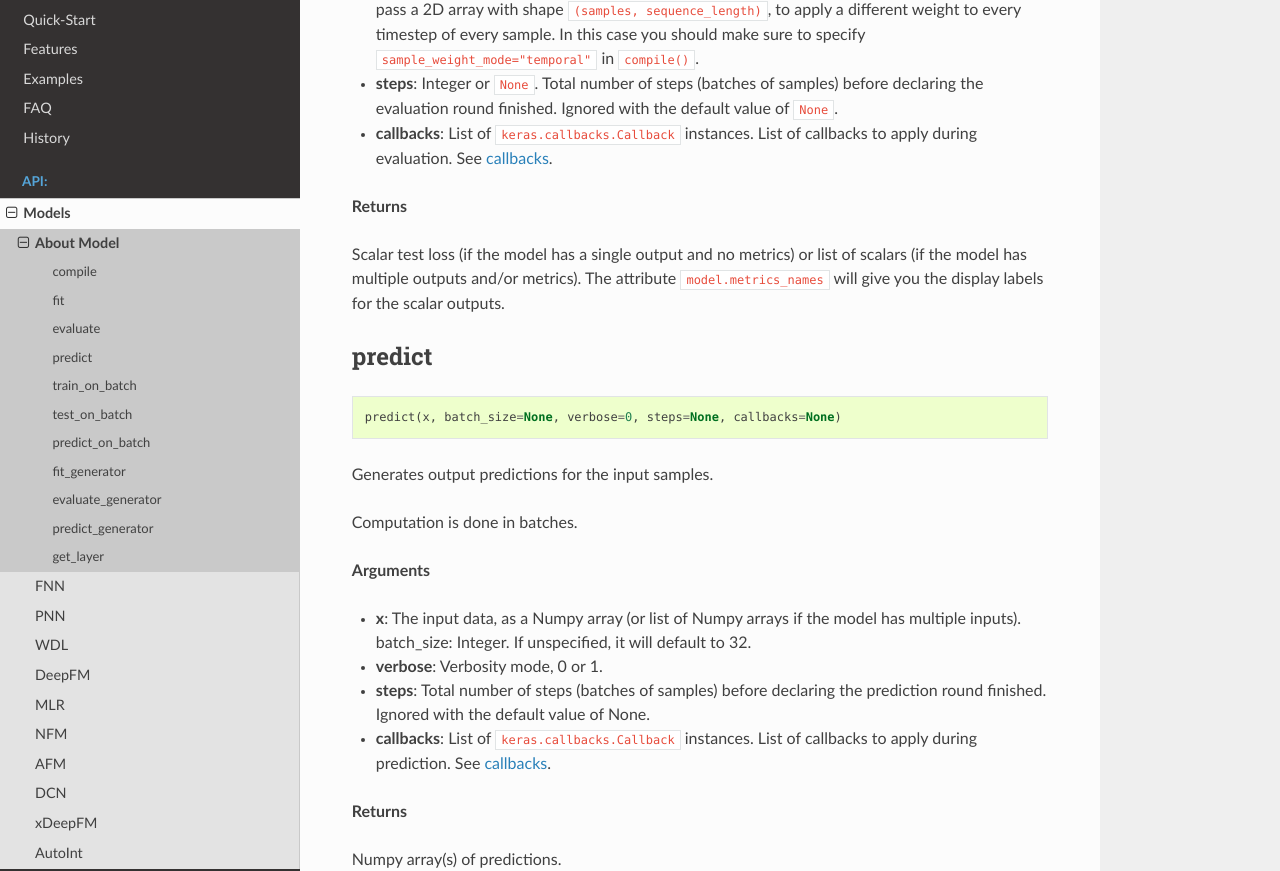
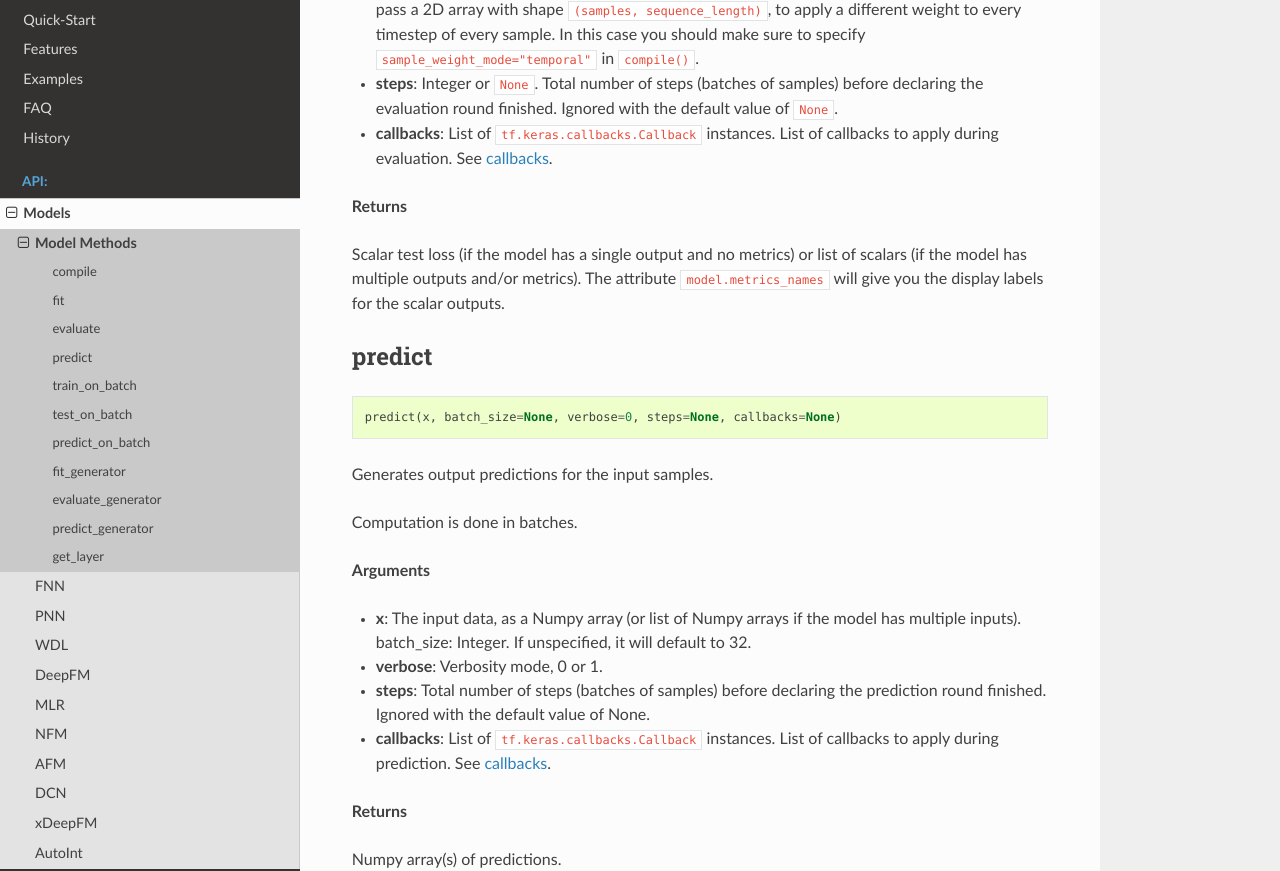
Before and after one commit to shenweichen/DeepCTR, a Sphinx documentation site: the page built from docs/source/Model_Methods.md, in a window 1280 px wide and 1400 px high, scrolled down 3187 px. Shown: the part 132-1003 px from the top of the window. Built offline with Sphinx 7.4.7 and the Read the Docs theme 2.0.0, drawn with Linux system fonts in a browser that asks for light colours; pages that are not in the unit, such as notebooks, are missing from menus; some of the changed text lies outside the part shown.

Commit message:
update docs

```diff
--- a/docs/source/About_model.md
+++ b/docs/source/Model_Methods.md
@@ -31,7 +31,7 @@ Trains the model for a given number of epochs (iterations on a dataset).
 - **batch_size**: Integer or `None`. Number of samples per gradient update. If unspecified, `batch_size` will default to 32.
 - **epochs**: Integer. Number of epochs to train the model. An epoch is an iteration over the entire `x` and `y` data provided. Note that in conjunction with `initial_epoch`, `epochs` is to be understood as "final epoch". The model is not trained for a number of iterations given by `epochs`, but merely until the epoch of index `epochs` is reached.
 - **verbose**: Integer. 0, 1, or 2. Verbosity mode. 0 = silent, 1 = progress bar, 2 = one line per epoch.
-- **callbacks**: List of `keras.callbacks.Callback` instances. List of callbacks to apply during training and validation (if ). See [callbacks](https://www.tensorflow.org/versions/r1.12/api_docs/python/tf/keras/callbacks).
+- **callbacks**: List of `tf.keras.callbacks.Callback` instances. List of callbacks to apply during training and validation (if ). See [callbacks](https://www.tensorflow.org/versions/r1.12/api_docs/python/tf/keras/callbacks).
 - **validation_split**: Float between 0 and 1. Fraction of the training data to be used as validation data. The model will set apart this fraction of the training data, will not train on it, and will evaluate the loss and any model metrics on this data at the end of each epoch. The validation data is selected from the last samples in the `x` and `y` data provided, before shuffling.
 validation_data: tuple `(x_val, y_val)` or tuple `(x_val, y_val, val_sample_weights)` on which to evaluate the loss and any model metrics at the end of each epoch. The model will not be trained on this data. `validation_data` will override `validation_split`.
 - **shuffle**: Boolean (whether to shuffle the training data before each epoch) or str (for 'batch'). 'batch' is a special option for dealing with the limitations of HDF5 data; it shuffles in batch-sized chunks. Has no effect when `steps_per_epoch` is not `None`.
@@ -65,7 +65,7 @@ Computation is done in batches.
 - **verbose**: 0 or 1. Verbosity mode. 0 = silent, 1 = progress bar.
 - **sample_weight**: Optional Numpy array of weights for the test samples, used for weighting the loss function. You can either pass a flat (1D) Numpy array with the same length as the input samples (1:1 mapping between weights and samples), or in the case of temporal data, you can pass a 2D array with shape `(samples, sequence_length)`, to apply a different weight to every timestep of every sample. In this case you should make sure to specify `sample_weight_mode="temporal"` in `compile()`.
 - **steps**: Integer or `None`. Total number of steps (batches of samples) before declaring the evaluation round finished. Ignored with the default value of `None`.
-- **callbacks**: List of `keras.callbacks.Callback` instances. List of callbacks to apply during evaluation. See [callbacks](https://www.tensorflow.org/versions/r1.12/api_docs/python/tf/keras/callbacks).
+- **callbacks**: List of `tf.keras.callbacks.Callback` instances. List of callbacks to apply during evaluation. See [callbacks](https://www.tensorflow.org/versions/r1.12/api_docs/python/tf/keras/callbacks).
 
 **Returns**
 
@@ -85,7 +85,7 @@ Computation is done in batches.
 batch_size: Integer. If unspecified, it will default to 32.
 - **verbose**: Verbosity mode, 0 or 1.
 - **steps**: Total number of steps (batches of samples) before declaring the prediction round finished. Ignored with the default value of None.
-- **callbacks**: List of `keras.callbacks.Callback` instances. List of callbacks to apply during prediction. See [callbacks](https://www.tensorflow.org/versions/r1.12/api_docs/python/tf/keras/callbacks).
+- **callbacks**: List of `tf.keras.callbacks.Callback` instances. List of callbacks to apply during prediction. See [callbacks](https://www.tensorflow.org/versions/r1.12/api_docs/python/tf/keras/callbacks).
 
 **Returns**
 
--- a/docs/source/Models.rst
+++ b/docs/source/Models.rst
@@ -2,7 +2,7 @@ DeepCTR Models API
 ======================
 
 .. toctree::
-   About Model<About_model.md>
+   Model Methods<Model_Methods.md>
    FNN<deepctr.models.fnn>
    PNN<deepctr.models.pnn>
    WDL<deepctr.models.wdl>
```
